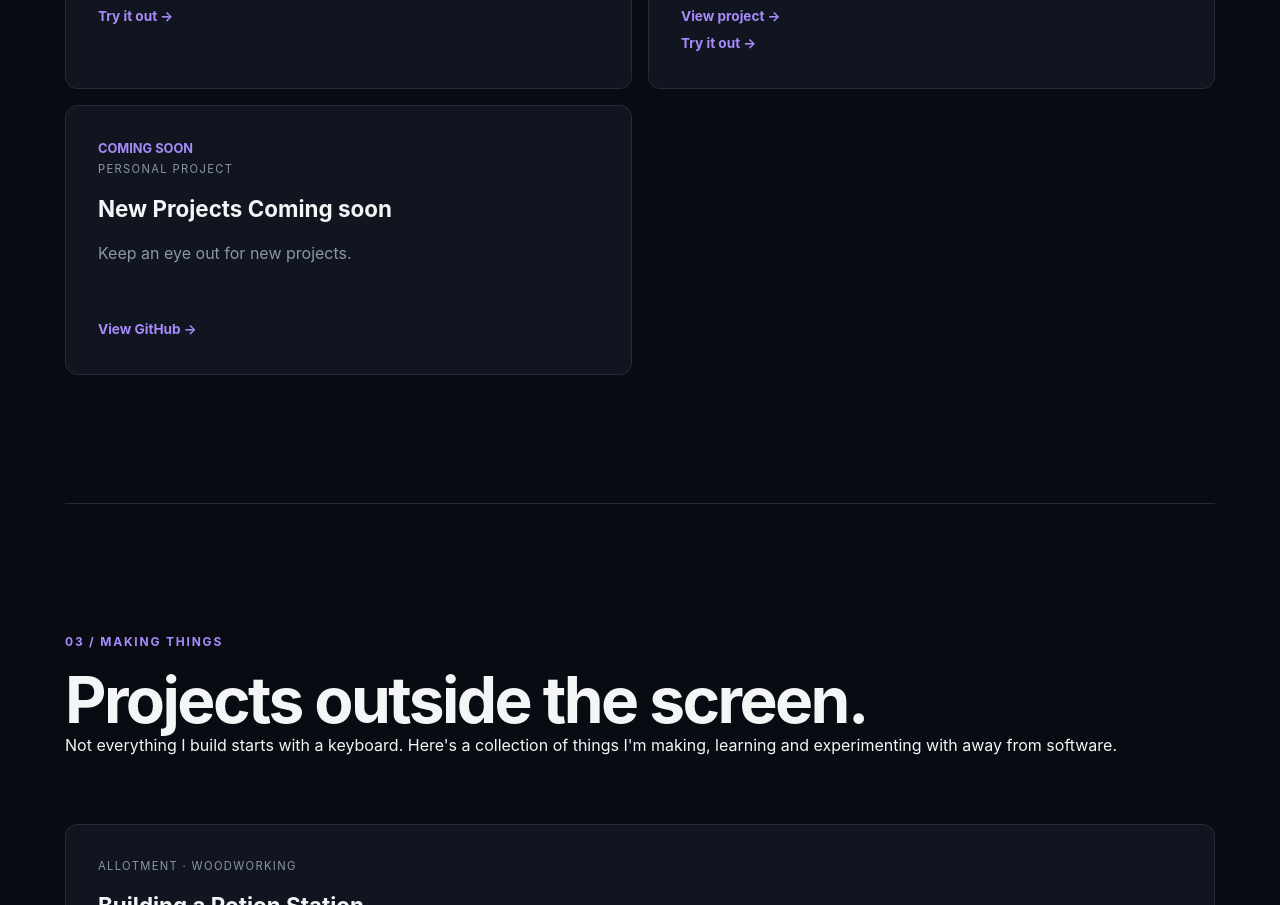
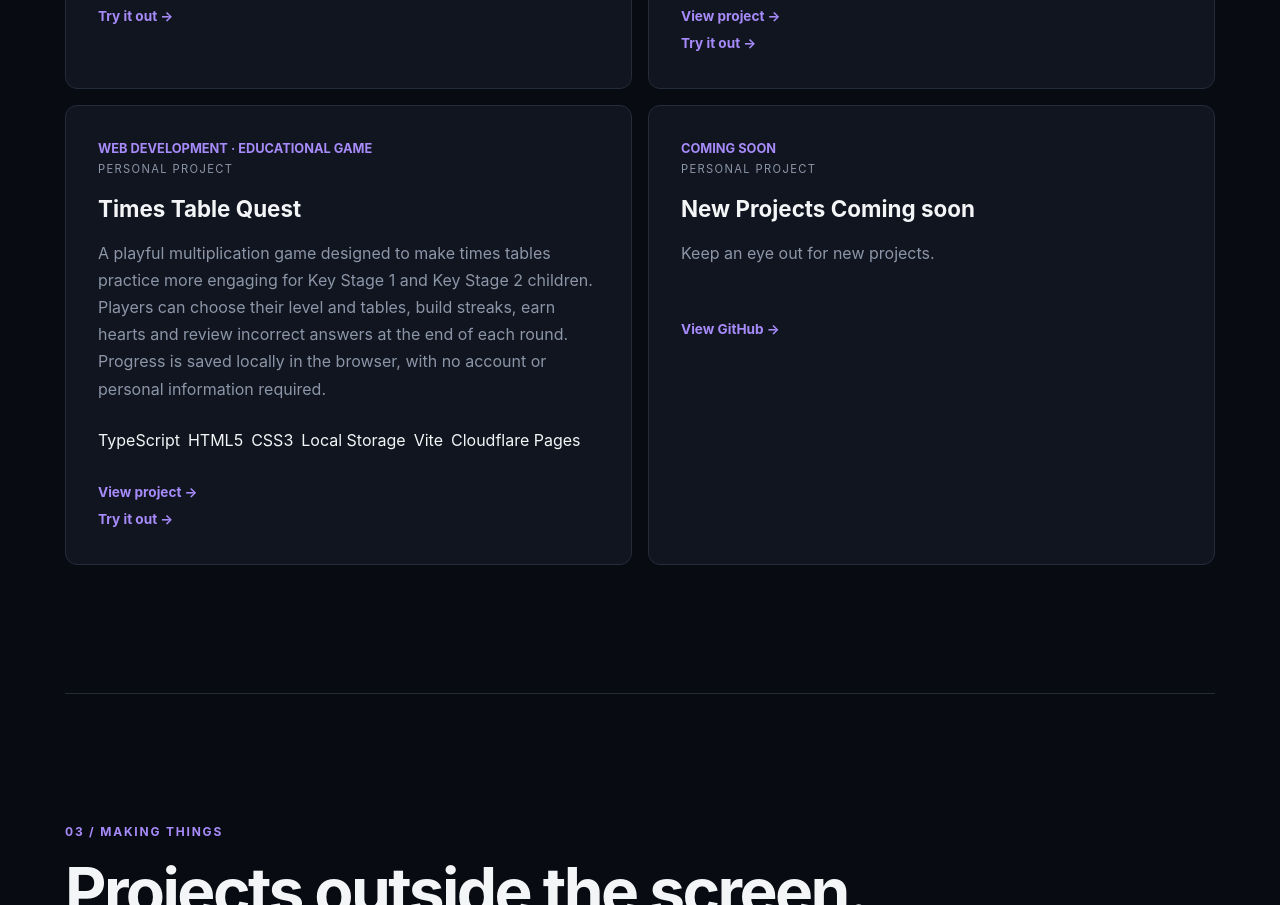
Before and after one commit to AmandaDee/hobby-site, a plain HTML site: page index.html in a window 1280 px wide. Shown: the part 3022-3927 px from the top of the page. Drawn offline with Linux system fonts and the light colour scheme.

Commit message:
feat: add times tables project

```diff
--- a/index.html
+++ b/index.html
@@ -358,6 +358,55 @@
 
       <article class="project-card">
         <div class="project-number" aria-hidden="true">
+          WEB DEVELOPMENT · EDUCATIONAL GAME
+        </div>
+
+        <div class="project-card-content">
+          <p class="project-type">PERSONAL PROJECT</p>
+
+          <h3>Times Table Quest</h3>
+
+          <p>
+            A playful multiplication game designed to make times tables practice
+            more engaging for Key Stage 1 and Key Stage 2 children. Players can
+            choose their level and tables, build streaks, earn hearts and review
+            incorrect answers at the end of each round. Progress is saved locally
+            in the browser, with no account or personal information required.
+          </p>
+
+          <ul class="tags" aria-label="Technologies used">
+            <li>TypeScript</li>
+            <li>HTML5</li>
+            <li>CSS3</li>
+            <li>Local Storage</li>
+            <li>Vite</li>
+            <li>Cloudflare Pages</li>
+          </ul>
+
+          <a
+            href="https://github.com/AmandaDee/times-table-quest"
+            class="project-link"
+            target="_blank"
+            rel="noopener noreferrer"
+          >
+            View project
+            <span aria-hidden="true">→</span>
+          </a>
+          <br>
+          <a
+            href="https://times-table-quest.amanda-dee-20-e42.workers.dev/"
+            class="project-link"
+            target="_blank"
+            rel="noopener noreferrer"
+          >
+            Try it out
+            <span aria-hidden="true">→</span>
+          </a>
+        </div>
+      </article>
+
+      <article class="project-card">
+        <div class="project-number" aria-hidden="true">
           COMING SOON
         </div>
 
```
